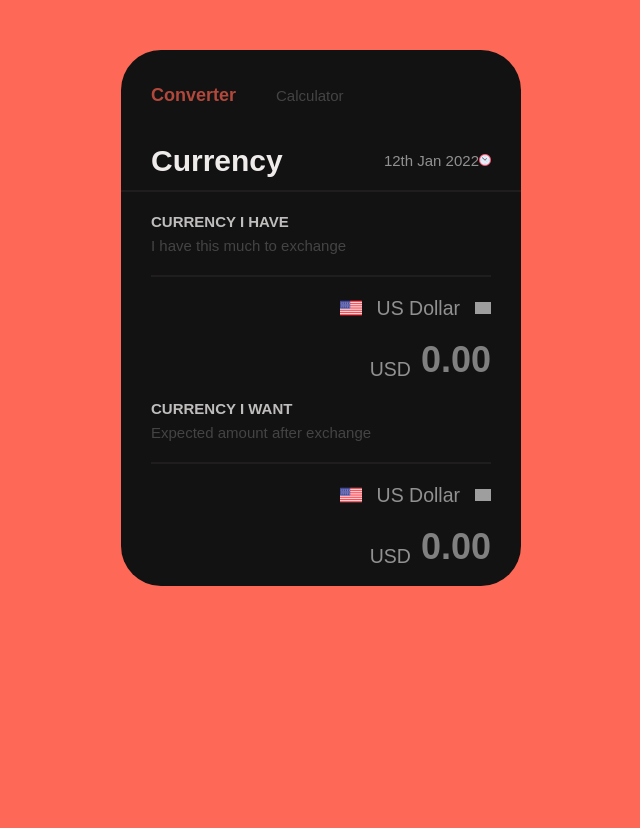
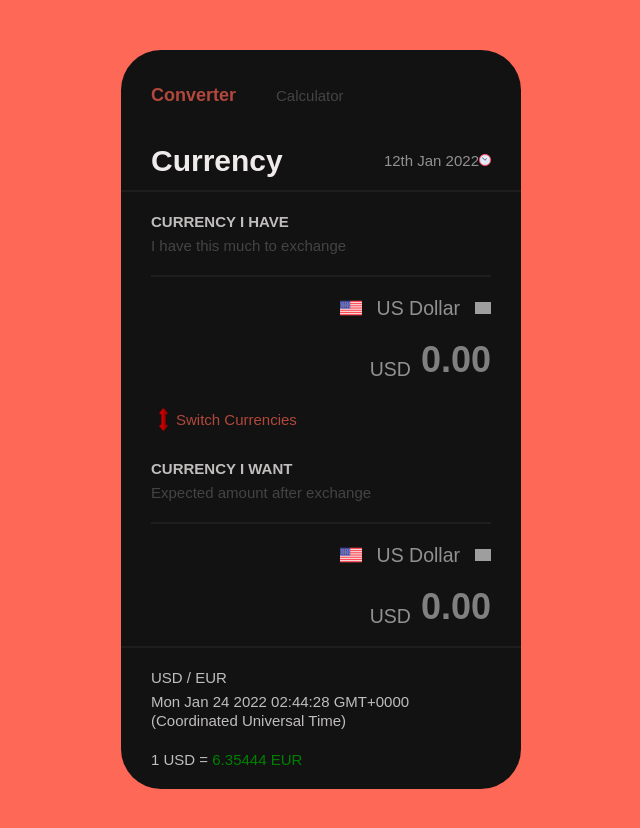
Before and after one commit to charles2k16/currency_converter, a Nuxt app: page / in a window 1280 px wide. Shown: the top 828 px of the page, without its empty margins (319-959 px from the left). Before the commit the page ends 800 px from the top, so only its background shows below. Built offline with nearby package versions, Linux system fonts and the light colour scheme; grey boxes are pictures that could not be loaded.

Commit message:
sitch icon

```diff
--- a/assets/css/global.css
+++ b/assets/css/global.css
@@ -20,6 +20,9 @@ hr.rule {
   border: 1px solid rgb(31, 29, 29);
 }
 
+.d-block {
+  display: block;
+}
 .d-flex {
   display: flex;
 }
--- a/pages/index.vue
+++ b/pages/index.vue
@@ -42,8 +42,13 @@
         </div>
       </div>
 
+      <!-- Switch Currency -->
+      <div class="switch_wrapper mx-30 mt-20">
+        <img src="/switch.png" alt="icon" width="25px" />
+        <span>Switch Currencies</span>
+      </div>
+
       <!-- Output Currency -->
-
       <div class="mt-30 mx-30 exchange_container">
         <h3>CURRENCY I WANT</h3>
         <p class="mt-0">Expected amount after exchange</p>
@@ -61,6 +66,17 @@
             }}</span>
           </div>
         </div>
+      </div>
+
+      <hr class="rule mt-20" />
+
+      <div class="conve_footer mt-30 mx-30">
+        <span class="d-block">USD / EUR</span>
+        <span class="d-block mt-0">{{ new Date() }}</span>
+
+        <span class="d-block mt-20"
+          >1 USD = <span class="rate">6.35444 EUR</span></span
+        >
       </div>
     </div>
   </div>
@@ -126,7 +142,7 @@ export default {
       align-items: flex-end;
 
       h1 {
-        font-size: 2rem;
+        font-size: 2em;
       }
 
       span {
@@ -135,6 +151,15 @@ export default {
       }
     }
 
+    .switch_wrapper {
+      height: 40px;
+      display: flex;
+      align-items: center;
+
+      span {
+        color: var(--primary);
+      }
+    }
     .exchange_container {
       h3 {
         color: rgb(192, 189, 189);
@@ -197,6 +222,16 @@ export default {
         }
       }
     }
+
+    .conve_footer {
+      span {
+        color: rgb(192, 189, 189);
+      }
+
+      .rate {
+        color: green;
+      }
+    }
   }
 }
 </style>
```
Also changed, not shown: static/switch.png (added).
